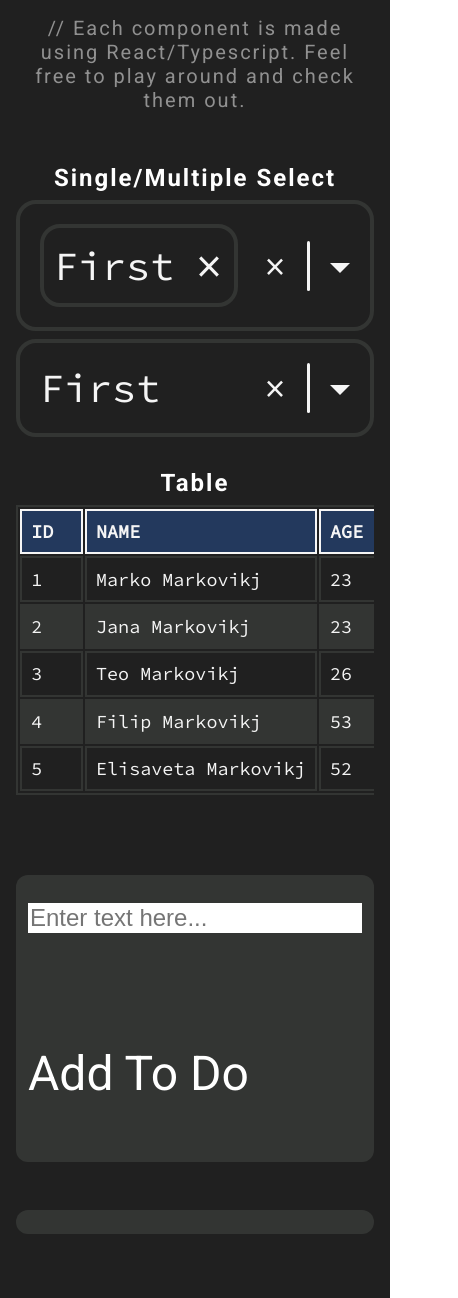
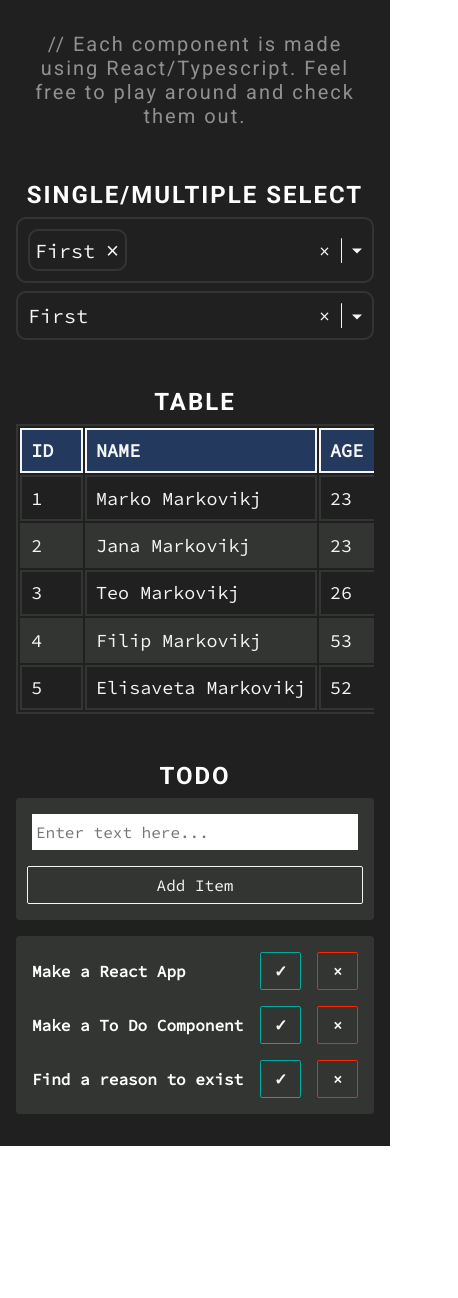
Before and after one commit to KralMarko123/custom-components, a React (Create React App) app: page / in a window 390 px wide. Shown: the whole page, 458 px wide, since content can reach past the window. After the commit the page ends 1146 px from the top, so only its background shows below. Built offline with nearby package versions, Linux system fonts and the light colour scheme.

Commit message:
started todo component

```diff
--- a/src/App.tsx
+++ b/src/App.tsx
@@ -41,7 +41,8 @@ const App = () => {
 			</div>
 
 			<div className="container">
-				<ToDo toDoList={[]} />
+				<h3 className="container__title">ToDo</h3>
+				<ToDo items={DATA.toDoItems} />
 			</div>
 		</div>
 	);
--- a/src/components/ToDo/ToDo.css
+++ b/src/components/ToDo/ToDo.css
@@ -7,23 +7,29 @@
 	--light-accent: #03a89e;
 	--danger: #ff2400;
 	--danger-accent: #faa0a0;
+	--neutral: #ffa500;
 
 	/**TEXT*/
 	--main-font: "Source Code Pro", monospace;
 	--text-color: var(--light);
-	--font-size: 2.5em;
+
+	/**UTILITY*/
+	--card-border: solid 0.1em var(--dark);
+	--todo-button-border: solid 0.1em var(--text-color);
+	--todo-button-radius: 0.125em;
 }
 
 .todo__container {
 	width: 100%;
 
-	font-size: 3em;
+	display: flex;
+	flex-direction: column;
+	gap: 1em;
 }
 
 .todo__card {
 	width: 100%;
-	padding: 0.25em;
-	margin: 1em 0;
+	padding: 2em;
 
 	background-color: var(--dark);
 	border-radius: 0.25em;
@@ -31,52 +37,88 @@
 
 .todo__form {
 	width: 100%;
+
 	display: flex;
 	justify-content: space-between;
 	align-items: center;
 	gap: 1em;
 }
 
-.todo__form.invalid input {
-	border: solid 2px var(--danger);
+.todo__form.invalid .todo__input {
+	border: solid 0.1em var(--danger);
 }
 
 .todo__input {
-	width: 100%;
+	width: calc(80% - 1em);
+	padding: 0.5em 1em;
 	border: none;
 	outline: none;
 
-	font-size: 0.5em;
+	font-family: var(--main-font);
+	font-size: 1.5em;
 }
 
 .todo__form__button {
-	padding: 1em 2em;
-	margin: 0 0.5rem;
+	width: 20%;
+	padding: 0.5em 0em;
 
-	background-color: var(--green);
-	border: none;
-	border-radius: 5px;
-	color: white;
+	background-color: transparent;
+	border: var(--todo-button-border);
+	border-radius: var(--todo-button-radius);
 
-	transition: all 0.2s ease-in-out;
+	color: var(--text-color);
+	font-family: var(--main-font);
+	font-size: 1.5em;
+
+	text-align: center;
+	cursor: pointer;
 }
 
 .todo__form__button:hover {
-	cursor: pointer;
-	filter: brightness(90%);
+	background-color: var(--light-accent);
+}
+
+.todo__list {
+	width: 100%;
+	height: 100%;
+
+	display: flex;
+	flex-direction: column;
+	gap: 1em;
+}
+
+.todo__list h1 {
+	font-family: var(--main-font);
+	font-size: 2em;
+	font-weight: bold;
+	text-align: center;
+}
+
+@media (min-width: 768px) and (max-width: 1199px) {
+	.todo__input,
+	.todo__form__button {
+		align-self: stretch;
+		font-size: 1.25em;
+	}
 }
 
 @media (max-width: 767px) {
+	.todo__card {
+		padding: 1em;
+	}
+
 	.todo__form {
 		flex-direction: column;
 	}
 
-	.todo__input {
+	.todo__input,
+	.todo__form__button {
 		width: 100%;
-		margin: 1rem 0rem;
+		padding: 0.5em 0.25em;
+		font-size: 1em;
 	}
 
-	.todo__form__button {
-		width: 100%;
+	.todo__list h1 {
+		font-size: 1.25em;
 	}
 }
--- a/src/components/ToDo/ToDo.tsx
+++ b/src/components/ToDo/ToDo.tsx
@@ -1,54 +1,71 @@
-import { useState, useRef, FormEvent } from "react";
+import { useState, useRef, FormEvent, ChangeEvent } from "react";
+import { ToDoProps } from "./ToDoTypes";
+import ToDoItem from "./ToDoItem";
 import "./ToDo.css";
 
-const ToDo = ({ toDoList: [] }) => {
-	const [enteredValue, setEnteredValue] = useState<string>("");
+const ToDo = ({ items }: ToDoProps) => {
+	const [toDos, setToDos] = useState<string[]>([...new Set(items)]);
 	const [isValid, setIsValid] = useState<boolean>(true);
 	const inputRef = useRef<HTMLInputElement>(null);
 
-	const formSubmitHandler = (event: FormEvent) => {
-		event.preventDefault();
+	const onSubmit = (e: FormEvent<HTMLFormElement>) => {
+		e.preventDefault();
 
-		if (enteredValue.trim().length === 0) {
+		if (inputRef.current?.value.trim().length === 0) {
 			setIsValid(false);
-			inputRef.current!.placeholder = "Field can't be empty!";
+			inputRef.current!.placeholder = "Field cannot be empty!";
+			return;
+		} else if (toDos.includes(inputRef.current!.value)) {
+			setIsValid(false);
+			inputRef.current!.value = "";
+			inputRef.current!.placeholder = "You already have that item!";
 			return;
 		}
 
-		setEnteredValue("");
+		let newToDos = [...toDos];
+		newToDos.unshift(inputRef.current!.value);
+		setToDos(newToDos);
+
 		inputRef.current!.value = "";
 		inputRef.current!.placeholder = "Enter text here...!";
 	};
 
-	const inputChangeHandler = (event: any) => {
-		if (event.target.value.trim().length > 0) {
-			setIsValid(true);
-		}
+	const onChange = (e: ChangeEvent<HTMLInputElement>) => {
+		e.currentTarget.value.trim().length > 0 ? setIsValid(true) : null;
+	};
 
-		setEnteredValue(event.target.value);
+	const onDelete = (text: string) => {
+		setToDos([...toDos].filter((toDo) => toDo !== text));
 	};
 
 	return (
 		<div className="todo__container">
 			<div className="todo__card">
-				<form
-					onSubmit={(e) => formSubmitHandler(e)}
-					className={`todo__form ${!isValid && "invalid"}`}
-				>
+				<form onSubmit={(e) => onSubmit(e)} className={`todo__form ${!isValid && "invalid"}`}>
 					<input
 						className="todo__input"
 						type="text"
-						onChange={inputChangeHandler}
+						onChange={onChange}
 						ref={inputRef}
 						placeholder="Enter text here..."
 					/>
 					<button type="submit" className="todo__form__button">
-						Add To Do
+						Add Item
 					</button>
 				</form>
 			</div>
 
-			<div className="todo__card"></div>
+			<div className="todo__card">
+				<ul className="todo__list">
+					{toDos.length > 0 ? (
+						toDos.map((toDo) => (
+							<ToDoItem key={toDo} text={toDo} onDelete={(text) => onDelete(text)} />
+						))
+					) : (
+						<h1>No Items </h1>
+					)}
+				</ul>
+			</div>
 		</div>
 	);
 };
--- /dev/null
+++ b/src/components/ToDo/ToDoItem.css
@@ -0,0 +1,128 @@
+.todo__item {
+	width: 100%;
+
+	display: flex;
+	justify-content: space-between;
+	align-items: center;
+	gap: 1em;
+}
+
+.todo__title {
+	width: calc(80% - 1em);
+	font-size: 2em;
+	font-weight: bold;
+	font-family: var(--main-font);
+
+	word-wrap: break-word;
+	flex-grow: 1;
+}
+
+.todo__title.checked {
+	text-decoration: line-through;
+	text-decoration-color: var(--light-accent);
+	text-decoration-thickness: 0.125em;
+	opacity: 0.75;
+}
+
+.todo__controls {
+	width: 20%;
+
+	display: flex;
+	align-items: center;
+	justify-content: space-between;
+	gap: 1em;
+}
+
+.todo__check,
+.todo__remove {
+	width: 100%;
+	position: relative;
+	padding: 0.5em 0em;
+
+	background-color: transparent;
+	border: var(--todo-button-border);
+	border-radius: var(--todo-button-radius);
+
+	color: var(--text-color);
+	font-family: var(--main-font);
+	font-size: 1.5em;
+	font-weight: bold;
+	text-align: center;
+
+	cursor: pointer;
+	overflow: hidden;
+	z-index: 2;
+}
+
+.todo__check::after,
+.todo__remove::after {
+	content: "";
+	width: 0%;
+	height: 100%;
+	display: block;
+	position: absolute;
+	top: 0;
+	left: 0;
+	z-index: -1;
+	transition: width 0.15s ease-in-out;
+	transform-origin: left;
+}
+
+.todo__check {
+	border-color: var(--light-accent);
+}
+
+.todo__check.checked {
+	border-color: var(--neutral);
+}
+
+.todo__check.checked::after {
+	background-color: var(--neutral);
+}
+
+.todo__check::after {
+	background-color: var(--light-accent);
+}
+
+.todo__check:hover::after {
+	width: 100%;
+}
+
+.todo__remove {
+	border-color: var(--danger);
+}
+
+.todo__remove::after {
+	background-color: var(--danger);
+}
+
+.todo__remove:hover::after {
+	width: 100%;
+}
+
+@media (min-width: 768px) and (max-width: 1199px) {
+	.todo__title {
+		font-size: 1.25em;
+	}
+
+	.todo__check,
+	.todo__remove {
+		font-size: 1.25em;
+	}
+}
+
+@media (max-width: 767px) {
+	.todo__title {
+		width: calc(70% - 1em);
+		font-size: 1em;
+	}
+
+	.todo__controls {
+		width: 30%;
+	}
+
+	.todo__check,
+	.todo__remove {
+		font-size: 1em;
+	}
+}
--- /dev/null
+++ b/src/components/ToDo/ToDoItem.tsx
@@ -0,0 +1,25 @@
+import { useState } from "react";
+import { ToDoItemProps } from "./ToDoTypes";
+import "./ToDoItem.css";
+
+const ToDoItem = ({ text, onDelete }: ToDoItemProps) => {
+	const [isChecked, setIsChecked] = useState(false);
+	return (
+		<li className="todo__item">
+			<h3 className={`todo__title ${isChecked && "checked"}`}>{text}</h3>
+			<div className="todo__controls">
+				<span
+					className={`todo__check ${isChecked && "checked"}`}
+					onClick={() => setIsChecked((prev) => !prev)}
+				>
+					&#x2713;
+				</span>
+				<span className="todo__remove" onClick={() => onDelete(text)}>
+					&times;
+				</span>
+			</div>
+		</li>
+	);
+};
+
+export default ToDoItem;
--- a/src/constants/data.json
+++ b/src/constants/data.json
@@ -16,5 +16,7 @@
 			[4, "Filip Markovikj", 53, "30-10-1969", "Interpreter", "Cycling"],
 			[5, "Elisaveta Markovikj", 52, "09-02-1970", "Archivist", "Dogs"]
 		]
-	}
+	},
+
+	"toDoItems": ["Make a React App", "Make a To Do Component", "Find a reason to exist"]
 }
--- a/src/styles/general.css
+++ b/src/styles/general.css
@@ -7,7 +7,7 @@
 .page {
 	width: 100%;
 	min-height: 100vh;
-	padding: 1em;
+	padding: 2em 1em;
 	background-color: #202020;
 
 	color: white;
@@ -19,11 +19,11 @@
 	flex-direction: column;
 	justify-content: flex-start;
 	align-items: center;
-	gap: 2em;
+	gap: 3em;
 }
 
 .home__desc {
-	margin-bottom: 1em;
+	margin-bottom: 0.25em;
 
 	font-size: 1.25em;
 	letter-spacing: 2px;
@@ -42,10 +42,11 @@
 }
 
 .container__title {
+	font-size: 1.5em;
 	font-weight: bold;
-	font-size: 1.5em;
+	letter-spacing: 2px;
 	text-align: justify;
-	letter-spacing: 2px;
+	text-transform: uppercase;
 }
 
 @media (min-width: 768px) and (max-width: 1199px) {
```
Also changed, not shown: src/components/ToDo/ToDoTypes.ts (+6 -1 lines).
